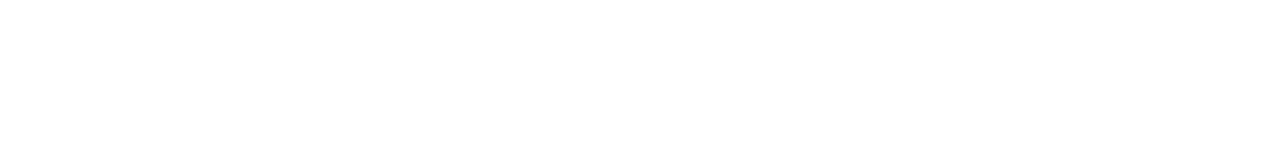
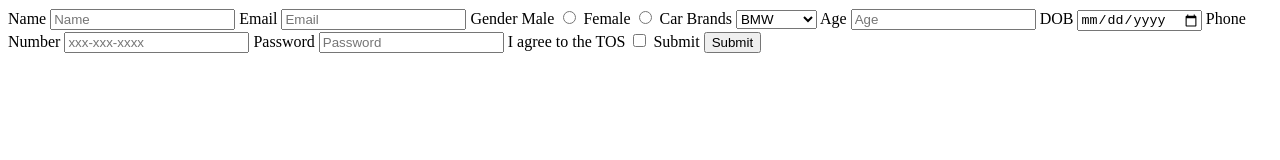
Before and after one commit to acciojob/signup-form-car-ss9324558, a website: page main.html in a window 1280 px wide. Drawn offline with Linux system fonts and the light colour scheme.

Commit message:
created a submission

```diff
--- a/main.html
+++ b/main.html
@@ -9,7 +9,42 @@
 <body>
 	<!-- the entire body must be written by student -->
     <script type="text/javascript" src="./script.js">
+
 </script>
+	<form method="post">
+		<label for="name">Name</label>
+		<input type="text" required="true" id="name" placeholder="Name">
+		<label for="email">Email</label>
+		<input type="email" required="true" id="email" placeholder="Email">
+		<label for="gender">Gender</label>
+		<label for="gender_m">Male </label>
+		<input name="gender" type="radio" required="true" id="gender_m" >
+		<label for="gender_f">Female</label>
+		<input type="radio" required="true" id="gender_f"  name="gender">
+		<label for="cars">Car Brands </label>
+		<select id="cars" placeholder="--Please choose an option--">
+
+			<option value="BMW">BMW</option>
+				<option value="Audi">Audi</option>
+				<option value="Mercedez">Mercedez</option>
+		 </select>
+		<label for="age"> Age</label>
+		<input type="number" required="true"  id="age" placeholder="Age">
+		<label for="dob">DOB</label>
+		<input type="date" required="true" id="dob" >
+		<label for="tel">Phone Number </label>
+		<input type="tel" required="false" id="tel" placeholder="xxx-xxx-xxxx">
+		<label for=password>Password</label>
+		<input type ="password" required="true" id="password" placeholder="Password">
+		<label for="tos">I agree to the TOS </label>
+		<input type="checkbox" required="true" id="tos">
+		<label for="submit">Submit</label>
+	<button type="submit"> Submit </button>
+
+
+
+
+	</form>
 
 </body>
 
```
